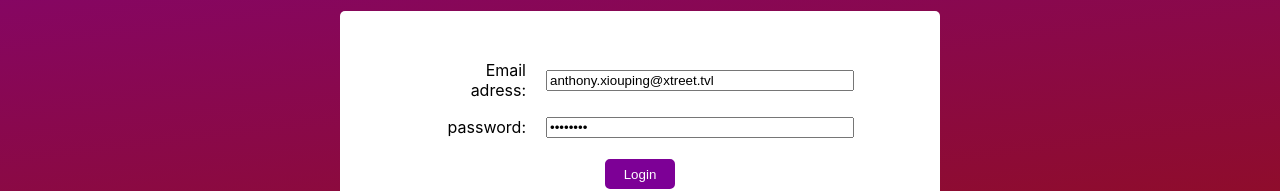
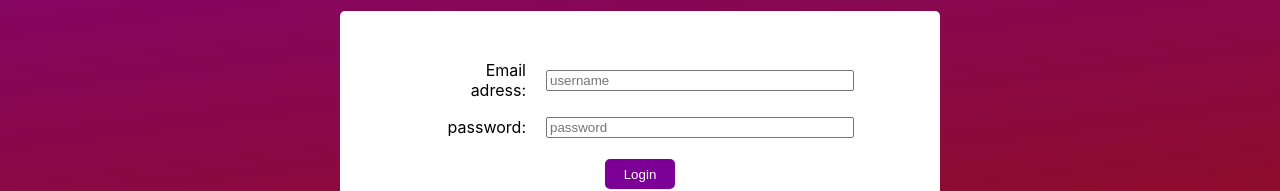
Before and after one commit to Solobearus/employees-hierarchy, a React (Create React App) app: page / in a window 1280 px wide. Shown: the part 330-521 px from the top of the page. Built offline with nearby package versions, Linux system fonts and the light colour scheme.

Commit message:
removed testing user and pass

```diff
--- a/src/components/SignIn/SignIn.jsx
+++ b/src/components/SignIn/SignIn.jsx
@@ -4,8 +4,8 @@ import { Context } from '../../context/Context'
 
 const SignIn = () => {
 
-    const [username, setUsername] = useState('anthony.xiouping@xtreet.tvl');
-    const [password, setPassword] = useState('mllv9n0x');
+    const [username, setUsername] = useState('');
+    const [password, setPassword] = useState('');
     const [loginError, setLoginError] = useState('')
     const { handleLogin } = useContext(Context);
 
```
